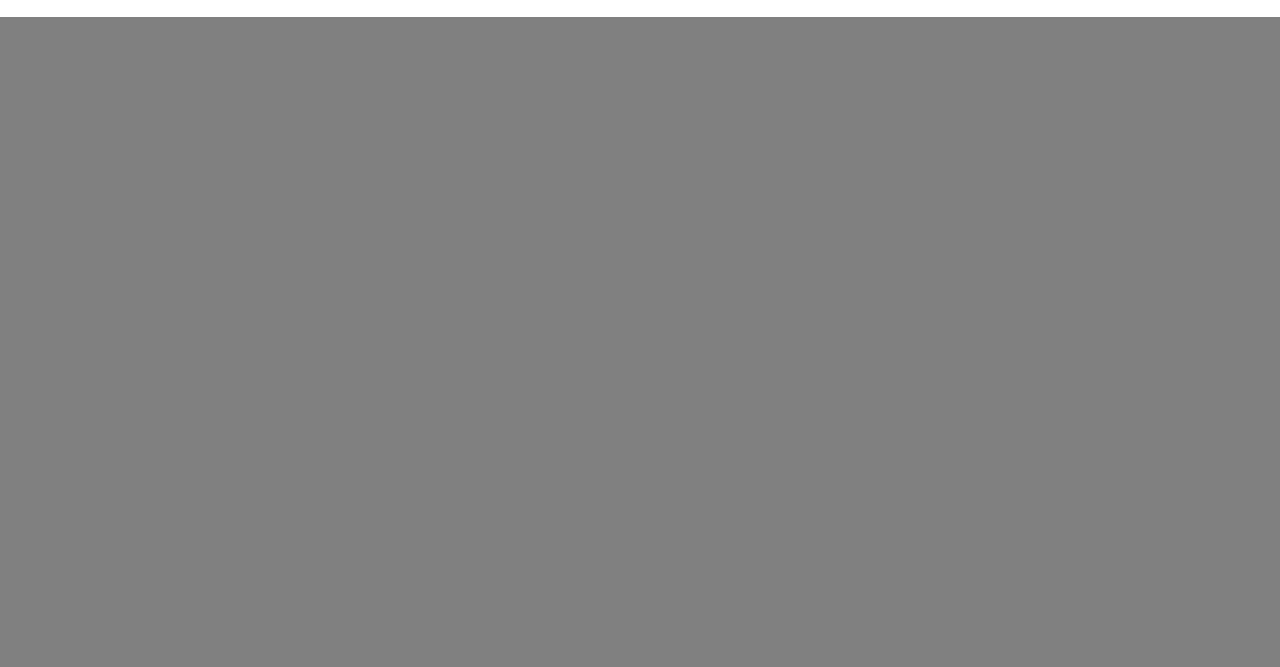
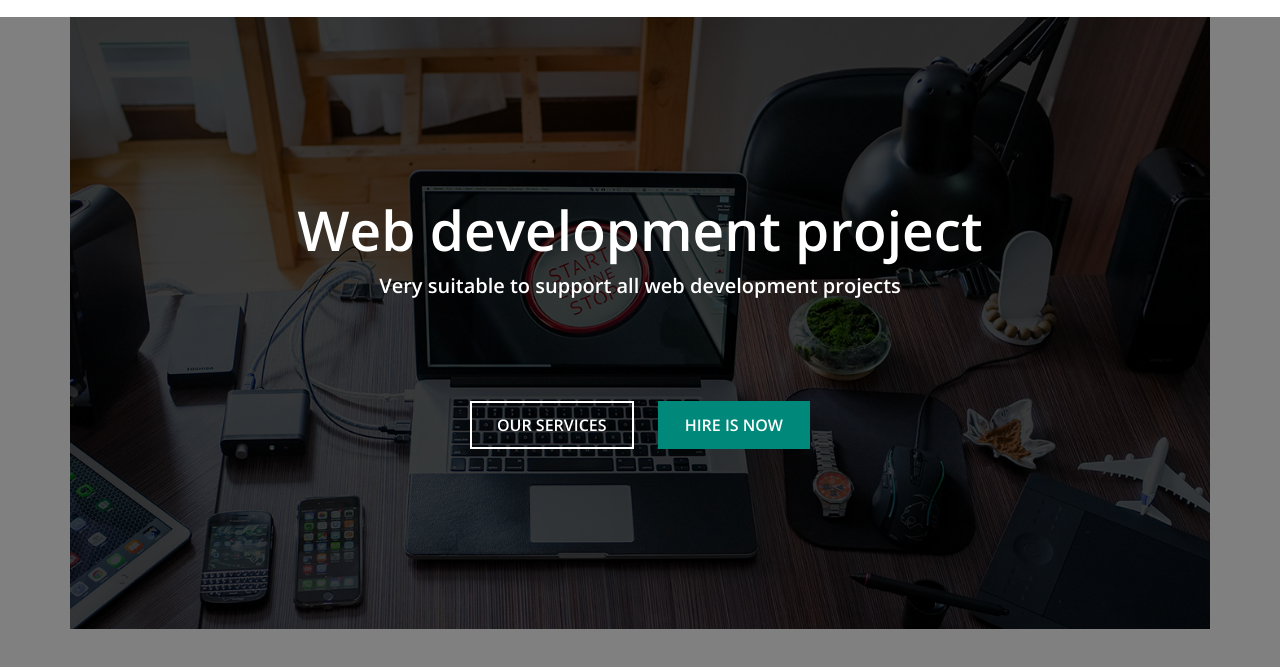
Before and after one commit to green332211/bemWithBootstrap, a plain HTML site: page index.html in a window 1280 px wide. Shown: the part 93-760 px from the top of the page. Drawn offline with nearby package versions, Linux system fonts and the light colour scheme.

Commit message:
Готовый header

```diff
--- a/css/style.css
+++ b/css/style.css
@@ -2,6 +2,8 @@
 
 body {
     background: grey;
+    font-family: 'Open Sans Semibold';
+
 }
 
 ul, li {
@@ -21,7 +23,6 @@ ul, li {
 }
 
 .menu__item a {
-    font-family: 'Open Sans Semibold';
     font-size: 20px;
     color: #212121;
 }
@@ -30,3 +31,47 @@ ul, li {
     text-decoration: none;
     color: #868686;
 }
+
+/*Шапка*/
+
+.header >div {
+    color: white;
+    padding: 180px 0;
+    text-align: center;
+    background-size: cover;
+    background-position: 0 100%;
+    background-image: url(../img/header.png);
+}
+
+.header__title {
+    font-size: 55px;
+}
+
+.header__text {
+    font-size: 20px;
+    margin-bottom: 100px;
+}
+
+.button {
+    padding: 10px 25px;
+    margin: 0 10px;
+    color: white;
+    transition: 0.3s;
+}
+
+.button__empty {
+    background: transparent;
+    border: 2px solid white;
+}
+
+.button__full {
+    background: #00897b;
+    border: 2px solid #00897b;
+}
+
+.button__empty:hover,
+.button__full:hover {
+    border: 2px solid white;
+    background: #055c53;
+
+}
--- a/index.html
+++ b/index.html
@@ -30,6 +30,18 @@
             </div>
         </div>
     </header>
+    <header class="header">
+        <div class="container">
+            <div class="row">
+                <div class="col-xl-12">
+                    <h1 class="header__title">Web development project</h1>
+                    <p class="header__text">Very suitable to support all web development projects</p>
+                    <button class="button button__empty">OUR SERVICES</button>
+                    <button class="button button__full">HIRE IS NOW</button>
+                </div>
+            </div>
+        </div>
+    </header>
 
     <script src="https://code.jquery.com/jquery-3.3.1.slim.min.js" integrity="sha384-q8i/X+965DzO0rT7abK41JStQIAqVgRVzpbzo5smXKp4YfRvH+8abtTE1Pi6jizo" crossorigin="anonymous"></script>
     <script src="https://cdnjs.cloudflare.com/ajax/libs/popper.js/1.14.7/umd/popper.min.js" integrity="sha384-UO2eT0CpHqdSJQ6hJty5KVphtPhzWj9WO1clHTMGa3JDZwrnQq4sF86dIHNDz0W1" crossorigin="anonymous"></script>
```
